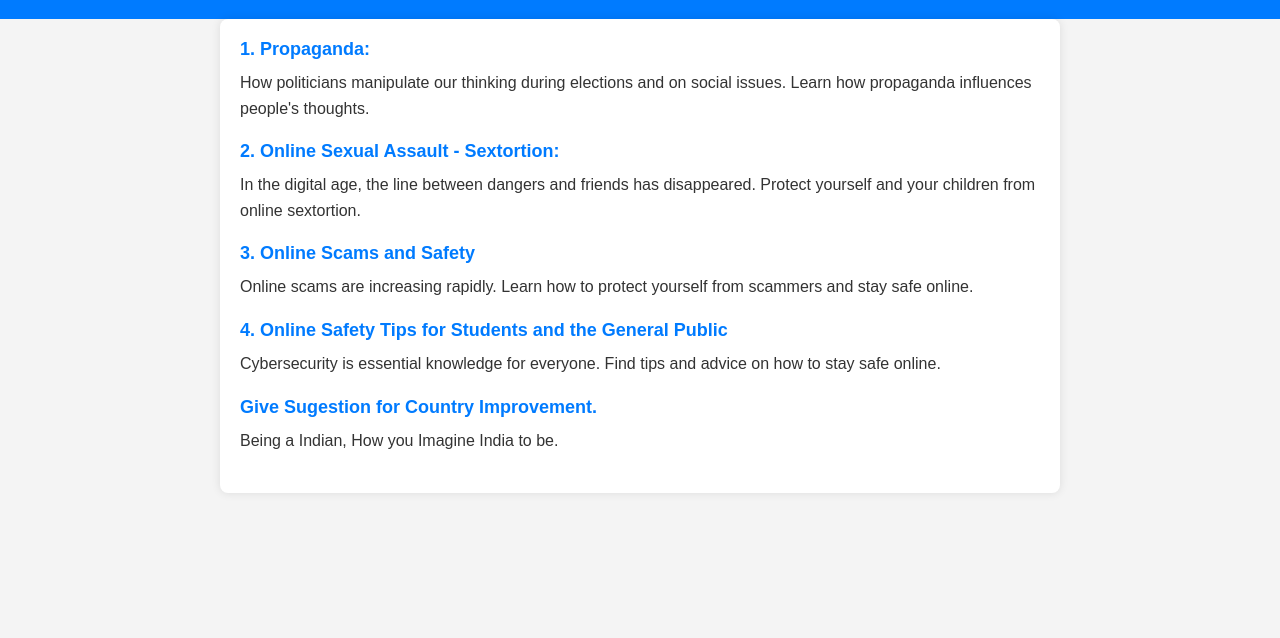
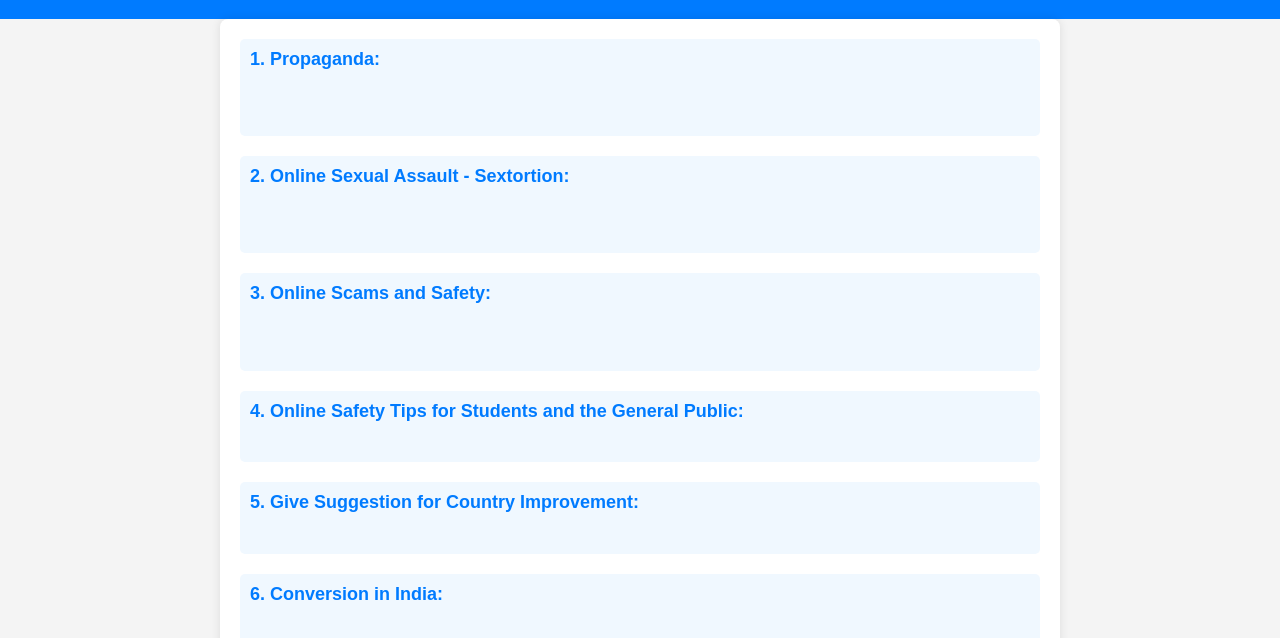
Before and after one commit to arjununcertified/improvementform, a website: page index.html in a window 1280 px wide. Shown: the part 58-696 px from the top of the page. Drawn offline with Linux system fonts and the light colour scheme.

Commit message:
Update index.html

```diff
--- a/index.html
+++ b/index.html
@@ -14,11 +14,11 @@
         }
         h1 {
             text-align: center;
-            color: #333;
             padding: 20px 0;
             background-color: #007BFF;
             color: white;
             margin: 0;
+            animation: fadeIn 2s;
         }
         .container {
             padding: 20px;
@@ -27,6 +27,7 @@
             background-color: white;
             border-radius: 8px;
             box-shadow: 0 0 10px rgba(0,0,0,0.1);
+            animation: slideIn 1.5s ease-out;
         }
         .content a {
             font-size: 18px;
@@ -34,16 +35,38 @@
             color: #007BFF;
             text-decoration: none;
             display: block;
-            margin-bottom: 10px;
+            margin-bottom: 20px;
+            position: relative;
+            padding: 10px;
+            border-radius: 5px;
+            background-color: #f0f8ff;
+            transition: background-color 0.3s, color 0.3s;
         }
         .content a:hover {
-            text-decoration: underline;
+            background-color: #0056b3;
+            color: white;
         }
-        .content span {
+        .content a span {
             display: block;
-            margin-bottom: 20px;
+            margin-top: 5px;
             font-size: 16px;
             line-height: 1.6;
+            color: #555;
+            opacity: 0;
+            transform: translateX(-10px);
+            transition: opacity 0.5s ease-out, transform 0.5s ease-out;
+        }
+        .content a:hover span {
+            opacity: 1;
+            transform: translateX(0);
+        }
+        @keyframes fadeIn {
+            from { opacity: 0; }
+            to { opacity: 1; }
+        }
+        @keyframes slideIn {
+            from { transform: translateY(20px); opacity: 0; }
+            to { transform: translateY(0); opacity: 1; }
         }
     </style>
 </head>
@@ -51,16 +74,24 @@
     <h1>Contents</h1>
     <div class="container">
         <div class="content">
-            <a href="./prop.html">1. Propaganda:</a>
-            <span>How politicians manipulate our thinking during elections and on social issues. Learn how propaganda influences people's thoughts.</span>
-            <a href="./sextortion.html">2. Online Sexual Assault - Sextortion:</a>
-            <span>In the digital age, the line between dangers and friends has disappeared. Protect yourself and your children from online sextortion.</span>
-            <a href="./scams-and-tackles.html">3. Online Scams and Safety</a>
-            <span>Online scams are increasing rapidly. Learn how to protect yourself from scammers and stay safe online.</span>
-            <a href="./cybersecurity-tips-for-students.html">4. Online Safety Tips for Students and the General Public</a>
-            <span>Cybersecurity is essential knowledge for everyone. Find tips and advice on how to stay safe online.</span>
-            <a href="./form-for-improvement.html">Give Sugestion for Country Improvement. </a>
-            <span>Being a Indian, How you Imagine India to be.</span>
+            <a href="./prop.html">1. Propaganda:
+                <span>How politicians manipulate our thinking during elections and on social issues. Learn how propaganda influences people's thoughts.</span>
+            </a>
+            <a href="./sextortion.html">2. Online Sexual Assault - Sextortion:
+                <span>In the digital age, the line between dangers and friends has disappeared. Protect yourself and your children from online sextortion.</span>
+            </a>
+            <a href="./scams-and-tackles.html">3. Online Scams and Safety:
+                <span>Online scams are increasing rapidly. Learn how to protect yourself from scammers and stay safe online.</span>
+            </a>
+            <a href="./cybersecurity-tips-for-students.html">4. Online Safety Tips for Students and the General Public:
+                <span>Cybersecurity is essential knowledge for everyone. Find tips and advice on how to stay safe online.</span>
+            </a>
+            <a href="./form-for-improvement.html">5. Give Suggestion for Country Improvement:
+                <span>Being an Indian, how you imagine India to be.</span>
+            </a>
+            <a href="./conversion.html">6. Conversion in India:
+                <span>Explore the dynamics and implications of religious conversions in India.</span>
+            </a>
         </div>
     </div>
 </body>
```
